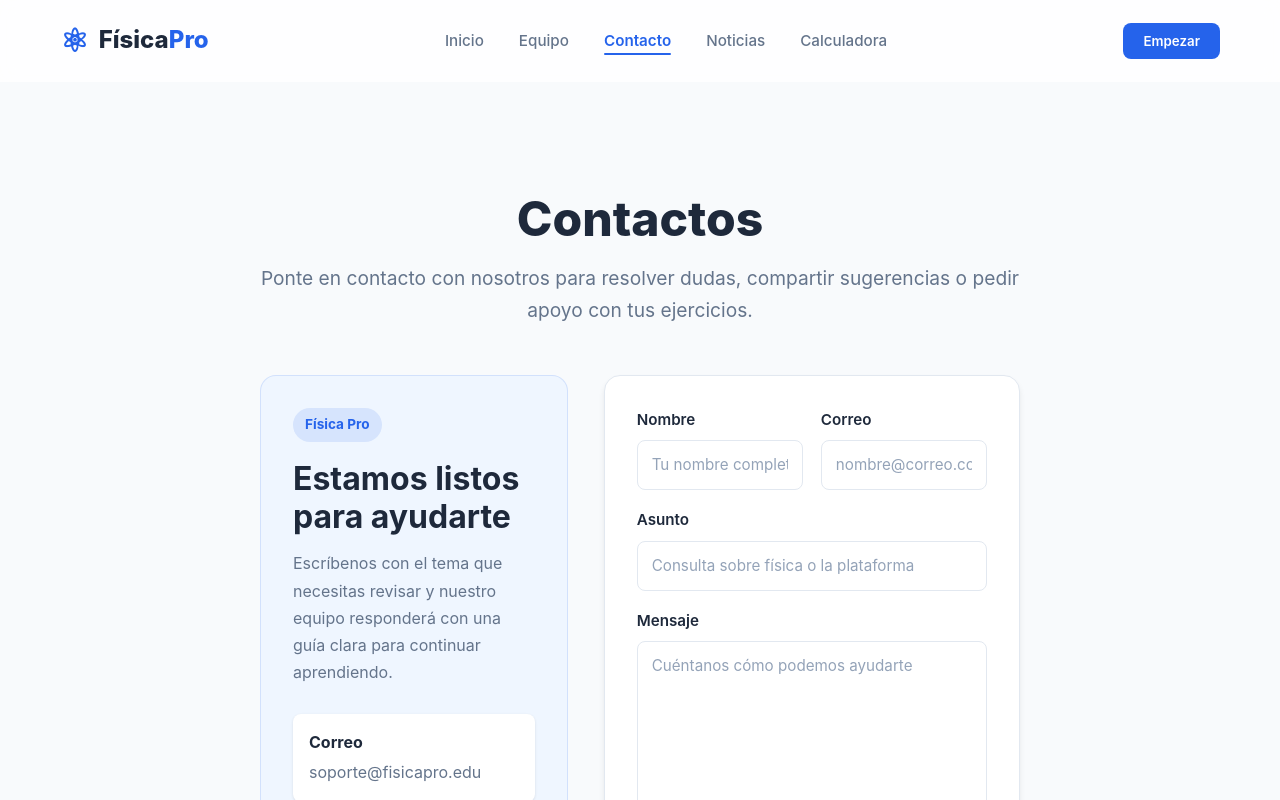
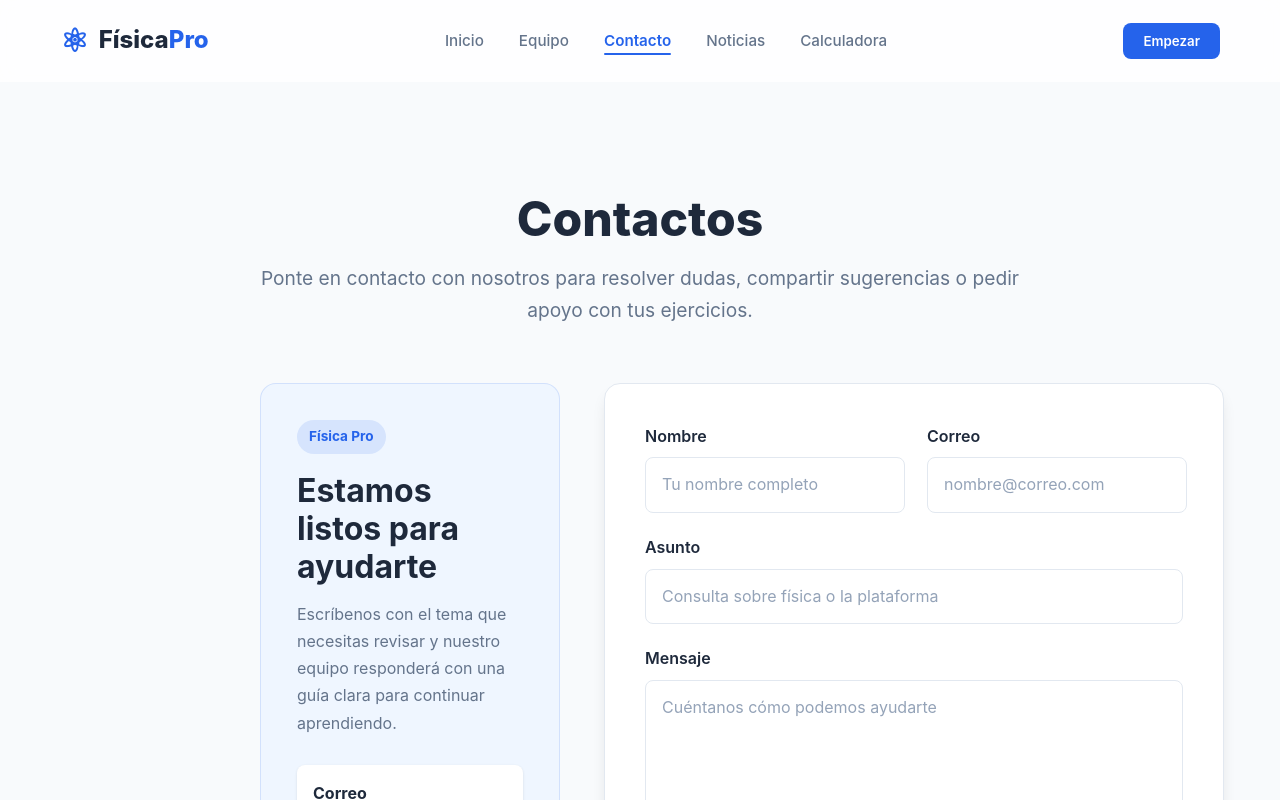
Before and after one commit to michaelCasasC/U2-Proy-G3-CompWeb, a React (Vite) app: page /contact in a window 1280 px wide. Shown: the top 800 px of the page. Built offline with nearby package versions, Linux system fonts and the light colour scheme; no server answers.

Commit message:
fix(contact): improve form layout

```diff
--- a/src/components/ContactForm/ContactForm.module.css
+++ b/src/components/ContactForm/ContactForm.module.css
@@ -1,27 +1,29 @@
 .form {
   display: flex;
   flex-direction: column;
-  gap: 18px;
+  gap: 22px;
   width: 100%;
-  padding: 32px;
+  min-width: 0;
+  padding: 40px;
   background: var(--bg-card);
   border: 1px solid var(--border-light);
   border-radius: var(--radius-lg);
-  box-shadow: var(--shadow-md);
+  box-shadow: var(--shadow-lg);
 }
 
 .row {
   display: grid;
-  grid-template-columns: repeat(2, minmax(0, 1fr));
-  gap: 18px;
+  grid-template-columns: repeat(2, minmax(260px, 1fr));
+  gap: 22px;
 }
 
 .field {
   display: flex;
   flex-direction: column;
   gap: 8px;
+  min-width: 0;
   color: var(--text-main);
-  font-size: 0.95rem;
+  font-size: 1rem;
   font-weight: 600;
   text-align: left;
 }
@@ -29,7 +31,8 @@
 .field input,
 .field textarea {
   width: 100%;
-  padding: 12px 14px;
+  min-height: 52px;
+  padding: 14px 16px;
   border: 1px solid var(--border-light);
   border-radius: var(--radius-md);
   background: #ffffff;
@@ -41,7 +44,7 @@
 }
 
 .field textarea {
-  min-height: 150px;
+  min-height: 190px;
   resize: vertical;
 }
 
@@ -68,7 +71,8 @@
 
 .submitButton {
   align-self: flex-start;
-  padding: 12px 28px;
+  min-height: 52px;
+  padding: 14px 34px;
   border: none;
   border-radius: var(--radius-md);
   background: var(--primary);
@@ -86,7 +90,7 @@
 
 @media (max-width: 720px) {
   .form {
-    padding: 24px;
+    padding: 28px;
   }
 
   .row {
--- a/src/pages/Contact/Contact.module.css
+++ b/src/pages/Contact/Contact.module.css
@@ -4,8 +4,8 @@
 }
 
 .header {
-  max-width: 820px;
-  margin: 0 auto 48px;
+  max-width: 920px;
+  margin: 0 auto 56px;
   text-align: center;
 }
 
@@ -25,13 +25,13 @@
 
 .content {
   display: grid;
-  grid-template-columns: minmax(280px, 0.85fr) minmax(320px, 1.15fr);
-  gap: 36px;
+  grid-template-columns: minmax(300px, 0.75fr) minmax(620px, 1.25fr);
+  gap: 44px;
   align-items: start;
 }
 
 .info {
-  padding: 32px;
+  padding: 36px;
   border-radius: var(--radius-lg);
   background: #eff6ff;
   border: 1px solid rgb(37 99 235 / 0.14);
```
Also changed, not shown: src/components/ContactForm/ContactForm.jsx (+11 -0 lines).
